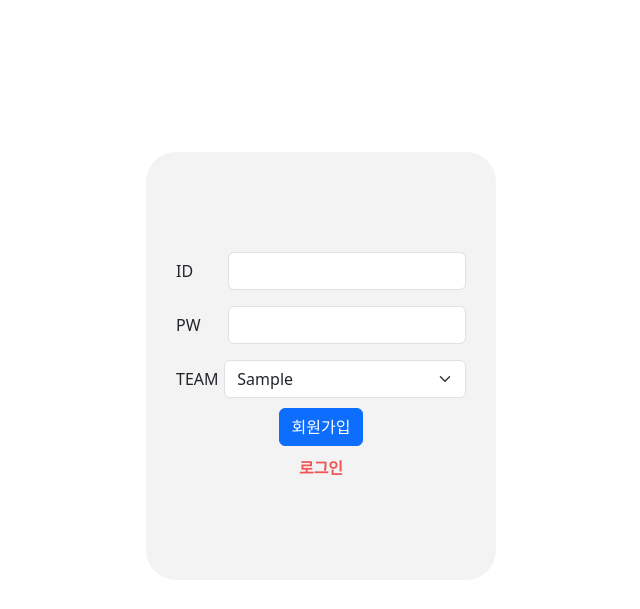
After one commit to zeonga1102/danbi_edu, a Django app: template templates/user/sign_up.html in a window 1280 px wide. The commit adds this page. Shown: the top 609 px of the page, without its empty margins (319-959 px from the left). Run offline with Django 4.2, Linux system fonts and the light colour scheme; the template is opened without the code that fills it: most values are stand-ins (such as "Sample title", 1, 10 or a date in 2020).

Commit message:
ENH: 회원가입 기능 구현

```diff
--- a/static/css/user/sign_inup.css
+++ b/static/css/user/sign_inup.css
@@ -24,3 +24,9 @@
 .a-sign-inup:hover {
     color: rgb(255, 181, 181);
 }
+
+
+.team {
+    display: flex;
+    margin-bottom: 10px;
+}
--- /dev/null
+++ b/templates/user/sign_up.html
@@ -0,0 +1,38 @@
+{% extends "base.html" %}
+{% load static %}
+
+{% block statics %}
+    <link href={% static "css/user/sign_inup.css" %} rel="stylesheet">
+{% endblock %}
+
+{% block content %}
+    <div class="wrap">
+        <div class="container">
+            <form method="POST" action={% url "signup" %} class="form-basic">
+                {% csrf_token %}
+                <div class="row mb-3">
+                    <label for="userId" class="col-sm-2 col-form-label">ID</label>
+                    <div class="col-sm-10">
+                        <input type="text" class="form-control" id="userId" name="username">
+                    </div>
+                </div>
+                <div class="row mb-3">
+                    <label for="password" class="col-sm-2 col-form-label">PW</label>
+                    <div class="col-sm-10">
+                        <input type="password" class="form-control" id="password" name="password">
+                    </div>
+                </div>
+                <div class="team">
+                    <label for="team" class="col-sm-2 col-form-label">TEAM</label>
+                    <select class="form-select" aria-label="Default select example" id="team" name="team">
+                        {% for team in teams %}
+                            <option value={{team.0}}>{{team.1}}</option>
+                        {% endfor %}
+                    </select>
+                </div>
+                <button type="submit" class="btn btn-primary">회원가입</button>
+            </form>
+            <p class="p-basic"><a href={% url "login" %} class="a-sign-inup">로그인</a></p>
+        </div>
+    </div>
+{% endblock %}
```
Also changed, not shown: user/serializers.py (added, +23 -0 lines), user/views.py (+18 -0 lines).
